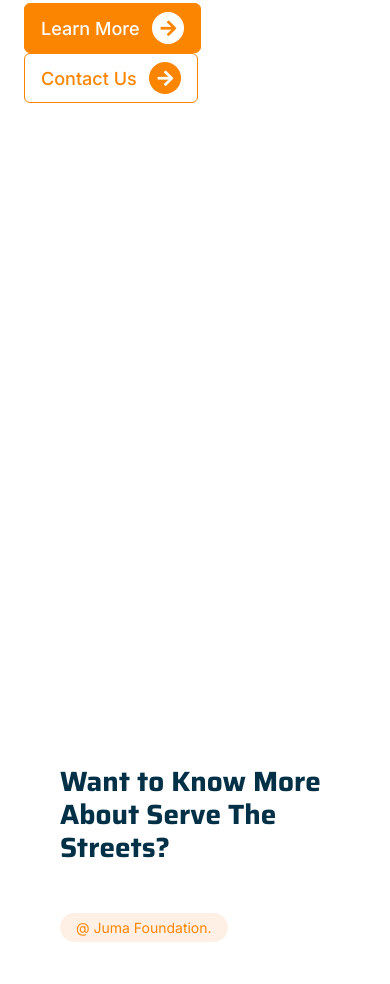
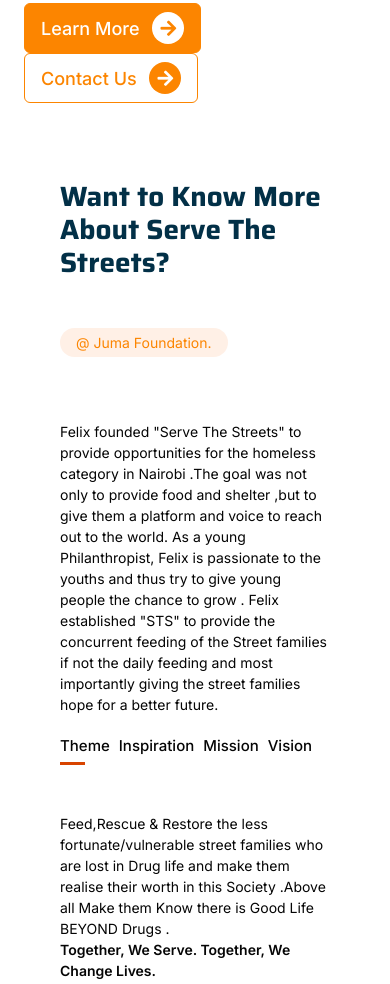
Before and after one commit to Roy538/Charity-Website-HTML-CSS-JS, a plain HTML site: page about.html in a window 390 px wide. Shown: the part 1670-2654 px from the top of the page. Drawn offline with nearby package versions, Linux system fonts and the light colour scheme.

Commit message:
third commit

```diff
--- a/css/style.css
+++ b/css/style.css
@@ -308,6 +308,24 @@
     .about-col-1 img{
         visibility: hidden;
     }
+    /* .about-col-1, .about-col-2{
+        flex-basis: 100%;
+        font-size: 20px;
+        padding-left: -10px;
+
+    } */
+    #about{
+        /* padding-top: -300px; */
+        margin-top: -150%;
+    }
+    .about-col-1{
+        margin-bottom: 30px;
+    }
+    .about-col-2{
+        font-size: 14px;
+        margin-right: 5px;
+    }
+
 }
 
 .page-header {
@@ -489,6 +507,7 @@
     }
     .about-col-2{
         font-size: 14px;
+        margin-right: 5px;
     }
     .btn{
         font-size: 18px;
@@ -497,8 +516,8 @@
         text-align: center;
     }
     .tab-links{
-        font-size: 16px;
-        margin-right: 8px;
+        font-size: 15px;
+        margin-right: 9px;
     }
 }
 
```
Also changed, not shown: 404.html (+3 -3 lines).
